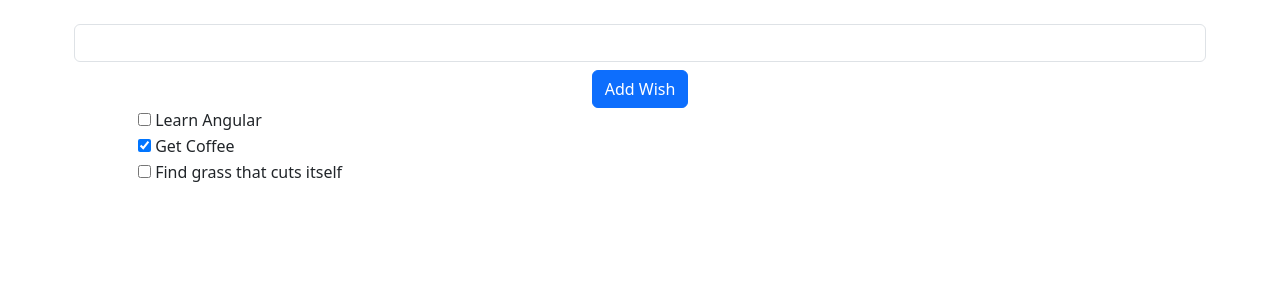
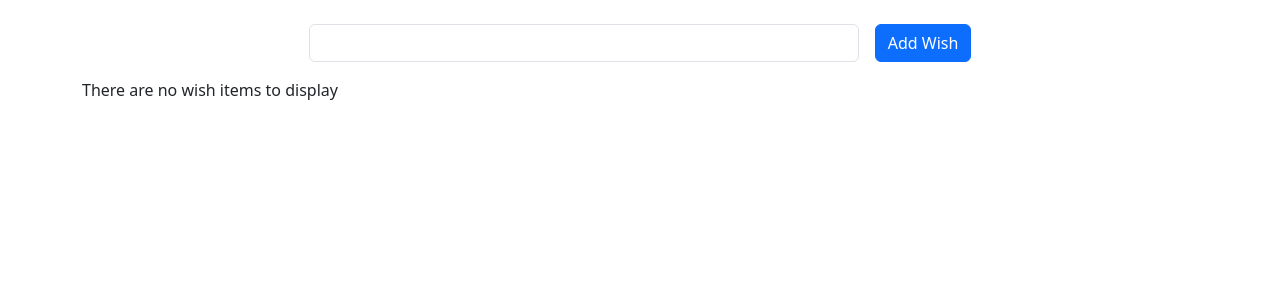
Before and after one commit to MajorDigi/angular_Wishlist, an Angular app: page / in a window 1280 px wide. Shown: the top 300 px of the page. Built offline with nearby package versions, Linux system fonts and the light colour scheme.

Commit message:
Implement data binding for input, organize code in app.component.ts, and add dynamic wish list display. Comment out hard-coded data and add visually appealing container for list.

```diff
--- a/src/app/app.component.html
+++ b/src/app/app.component.html
@@ -1,17 +1,25 @@
 <div class="container">
   <form class="row mt-3 gx-3 gy-2 align-items-center justify-content-center">
+    <div class="col-sm-6">
+
+
     <!-- Label for input -->
       <label class="visually-hidden" for="specificSizeInputName">Wish</label>
 
     <!-- Input field -->
-    <input type="text" class="form-control" id="specificSizeInputName">
-
+      <input type="text" name="new-wish-text" class="form-control" [(ngModel)]="newWishText" id="specificSizeInputName">
+    </div>
     <!-- Submit button -->
     <div class="col-auto">
-        <button type="submit" class="btn btn-primary">Add Wish</button>
+        <button
+          type="submit"
+          class="btn btn-primary"
+          (click)="$event.preventDefault(); addNewWish()"
+          >Add Wish</button>
     </div>
 </form>
 
+<div class="row mt-3">
 <!-- Use ngIf conditional -->
    <!-- Test: Uncomment app.component.ts/items -->
     <!-- Added then/else, use <ng-template></ng-template>, argument -->
@@ -40,6 +48,9 @@
     </ul>
 
       </ng-template>
+
+  </div>
+
 </div>
 
 
--- a/src/app/app.component.ts
+++ b/src/app/app.component.ts
@@ -2,6 +2,7 @@
 import { RouterOutlet } from '@angular/router';
 import { WishItem } from '../shared/modules/wishItem';
 import { CommonModule } from '@angular/common'; // Import CommonModule
+import { FormsModule } from '@angular/forms'; // Import FormsModule
 
 // @Component({
 //   selector: 'app-root',
@@ -14,24 +15,34 @@
 @Component({
   selector: 'app-root',
   standalone: true, // This makes AppComponent standalone
-  imports: [RouterOutlet, CommonModule], // Add CommonModule and RouterOutlet
+  imports: [RouterOutlet, CommonModule, FormsModule], // Add CommonModule and RouterOutlet
   templateUrl: './app.component.html',
-  styleUrls: ['./app.component.css'] // Corrected to styleUrls
+  styleUrls: ['./app.component.css'], // Corrected to styleUrls
+
 })
 
 export class AppComponent {
-  items = [
-    new WishItem('Learn Angular'),
-    new WishItem('Get Coffee', true),
-    new WishItem('Find grass that cuts itself')
-  ]
+  items : WishItem[] = [
+      // new WishItem('Learn Angular'),
+      // new WishItem('Get Coffee', true),
+      // new WishItem('Find grass that cuts itself')
+  ];
   //---------------------------------------------------------------------
   // items : any[]=[]
 
   //-----------------------------------------------------------------------------
     // items : WishItem[] = [];
 
+    newWishText = '';
+
   title = 'angular_Wishlist';
+
+  addNewWish() {
+    this.items.push(new WishItem(this.newWishText));
+    this.newWishText = '';
+    //todo: add wish to items array
+    //clear the textbox
+  }
 
   toggleItem(item : WishItem) {
     item.isComplete = !item.isComplete;
```
Lines whose indentation alone changed are shown as unchanged.
